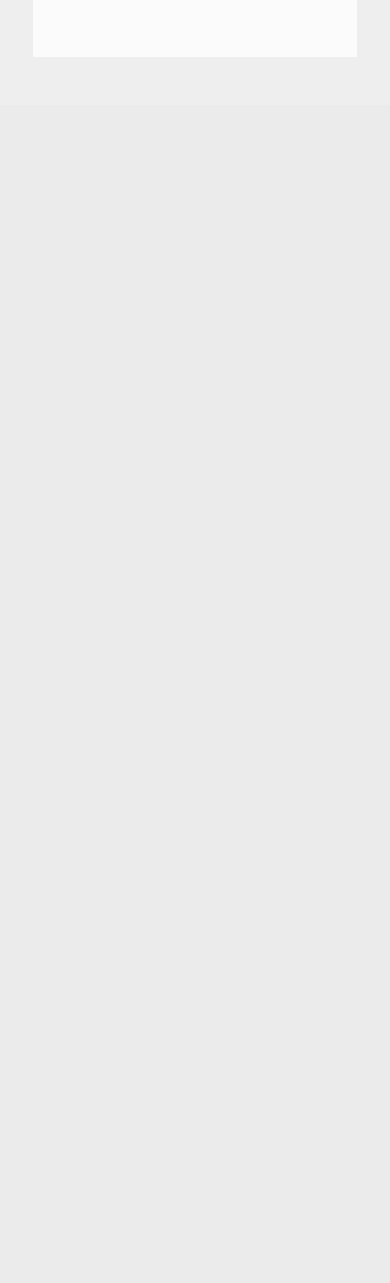
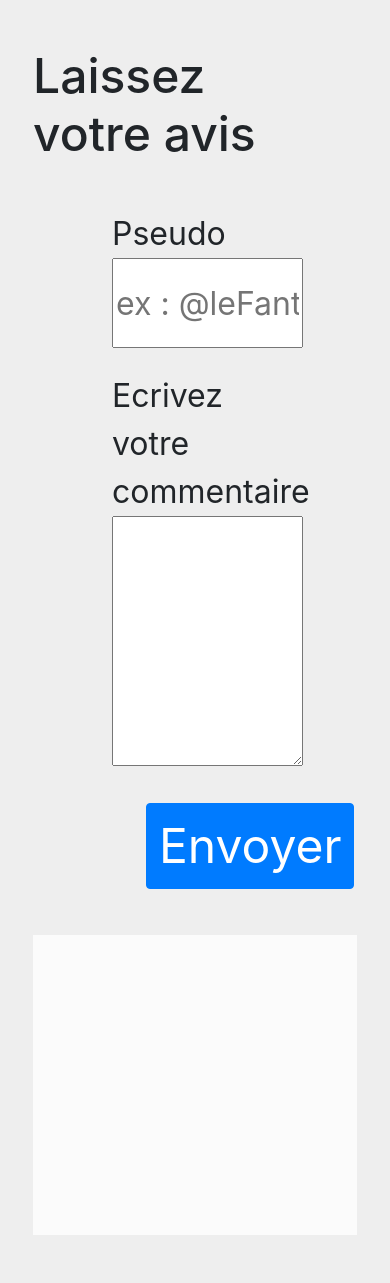
Before and after one commit to Jessy971/contries_discovery, a PHP site: page /pays in a window 390 px wide; the page is wider, and only the part inside the window is pictured. Shown: the part 2025-3308 px from the top of that part. Before the commit the page ends 2082 px from the top of that part, so only its background shows below. Run offline with PHP 8.4, Linux system fonts and the light colour scheme; the visitor is signed in with stand-in values (Sample User, id 1); data that the repository does not hold is empty; some libraries are stand-ins or nearby versions.

Commit message:
ajout de regle responsive

```diff
--- a/views/__formCom.php
+++ b/views/__formCom.php
@@ -1,15 +1,15 @@
 <form  method="POST" action="../../commentaire" class="col-lg-4 offset-lg-1">
   <div class="form-group">
-    <label>Pseudo
-      <input type="text" name="pseudo" placeholder="ex : @leFantôme" class="form-control">
+    <label class="lb col-9 offset-2">Pseudo
+      <input class="inpt spe" type="text" name="pseudo" placeholder="ex : @leFantôme" class="form-control">
     </label>
   </div>
   <div class="form-group">
-    <label>Ecrivez votre commentaire
-      <textarea name="text" class="form-control"></textarea>
+    <label class="lb col-9 offset-2">Ecrivez votre commentaire
+      <textarea class="inpt txt" name="text" class="form-control"></textarea>
     </label>
   </div>
   <div class="form-group">
-    <input type="submit" class="btn btn-primary" value="Envoyer">
+    <input type="submit" class="btn btn-primary offset-4" value="Envoyer">
   </div>
 </form>
--- a/views/__header.php
+++ b/views/__header.php
@@ -1,10 +1,10 @@
 <header>
   <nav class="navbar navbar-expand-lg navbar-dark bg-dark justify-content-between">
-    <span class="navbar-brand mb-0 h1 col-8 offset-3">Countries discovery</span>
-    <a id="accueil" href="../../accueil">Accueil</a>
-    <form class="form-inline my-2 my-lg-0 col-9 offset-2">
-      <div id="searchBar">
-        <input id="search" class="form-control mr-sm-2" type="search" placeholder="Search" aria-label="Search">
+    <span id="brand" class="navbar-brand mb-0 h1 col-8 offset-2">Countries discovery</span>
+    <a id="accueil" class="col-4 offset-4" href="../../accueil">Accueil</a>
+    <form class="form-inline my-2 my-lg-0 col-9">
+      <div id="searchBar" class="col-10">
+        <input id="search" class="form-control mr-sm-2" type="search" placeholder="Recherche" aria-label="Search">
         <div class="resulta col-lg-2"></div>
     </div>
     </form>
--- a/views/assets/css/pays.css
+++ b/views/assets/css/pays.css
@@ -22,6 +22,7 @@ header{
   top: 47px;
   right: 24px;
   list-style-type: none;
+  z-index: 1000;
 }
 #searchBar ul{
   list-style-type: none;
@@ -112,3 +113,107 @@ footer{
   background: orange;
   height: 300px;
 }
+
+@media all and (max-width: 992px) {
+  #brand{
+    font-size: 5em;
+  }
+  .resulta{font-size: 2.5em;}
+  #search{
+    width: 100%;
+    height: 90px;
+    font-size: 2em;
+  }
+  #accueil{
+    color: white;
+    text-decoration: none;
+    font-size: 4em;
+  }
+  #img{
+    display: none;
+    height: 250px;
+    padding: 0;
+  }
+  #info{
+    position: absolute;
+    font-size: 3em;
+    bottom: 15px;
+
+  }
+
+  /**
+  *Description
+  **/
+
+  #img{
+    height: 372px;
+    padding: 0;
+  }
+  article{
+    /*border: solid;*/
+    margin-top: 30px;
+    margin-bottom: 70px;
+    min-height: 270px;
+    /*background: blue;*/
+    overflow: auto;
+  }
+  .categories{
+    list-style-type: none;
+  }
+  /**
+  *Map
+  **/
+
+  #map{
+    height: 500px;
+  }
+  /**
+  *Commentaire
+  **/
+  #commentaires{
+
+    /*background: rgb(238, 238, 238);*/
+  }
+  .listeCommentaire{
+    background: rgba(255,255,255,0.8);
+    min-height: 300px;
+  }
+  textarea{
+    height: 118px;
+  }
+  /**
+  *footer
+  **/
+  footer{
+    background: orange;
+    height: 300px;
+  }
+
+}
+  .inpt{
+    width: 100%;
+  }
+  .spe{
+    height: 90px;
+  }
+  .txt{
+    height: 250px;
+  }
+  .lb{
+    font-size: 2em;
+  }
+  article h4 {
+    font-size: 2em;
+  }
+  article p {
+    font-size: 1.7em;
+  }
+  #description{ font-size: 2.5em;}
+  .btn{
+    font-size: 3em;
+    margin-bottom: 10%;
+  }
+  #commentaires h2{
+    font-size: 3em;
+  }
+}
--- a/views/paysView.php
+++ b/views/paysView.php
@@ -10,9 +10,9 @@ include_once('__header.php');
 
   <div class="row grey">
     <?php if($quer != 0){?> <!--Affiche une photo aléatoirement.-->
-    <img id="img" class="col-lg-4 offset-lg-2" src="<?php echo $picture;?>" alt="">
+    <img id="img" class="col-10 col-lg-4 offset-1 offset-lg-2" src="<?php echo $picture;?>" alt="">
     <?php } ?>
-    <div id="description" class="col-lg-5 offset-lg-7">
+    <div id="description" class="col-10 col-lg-5 offset-3 offset-lg-7">
       <ul>
         <li class="categories">
           <details open>
```
Also changed, not shown: views/assets/css/stylesheet.css (+13 -1 lines).
